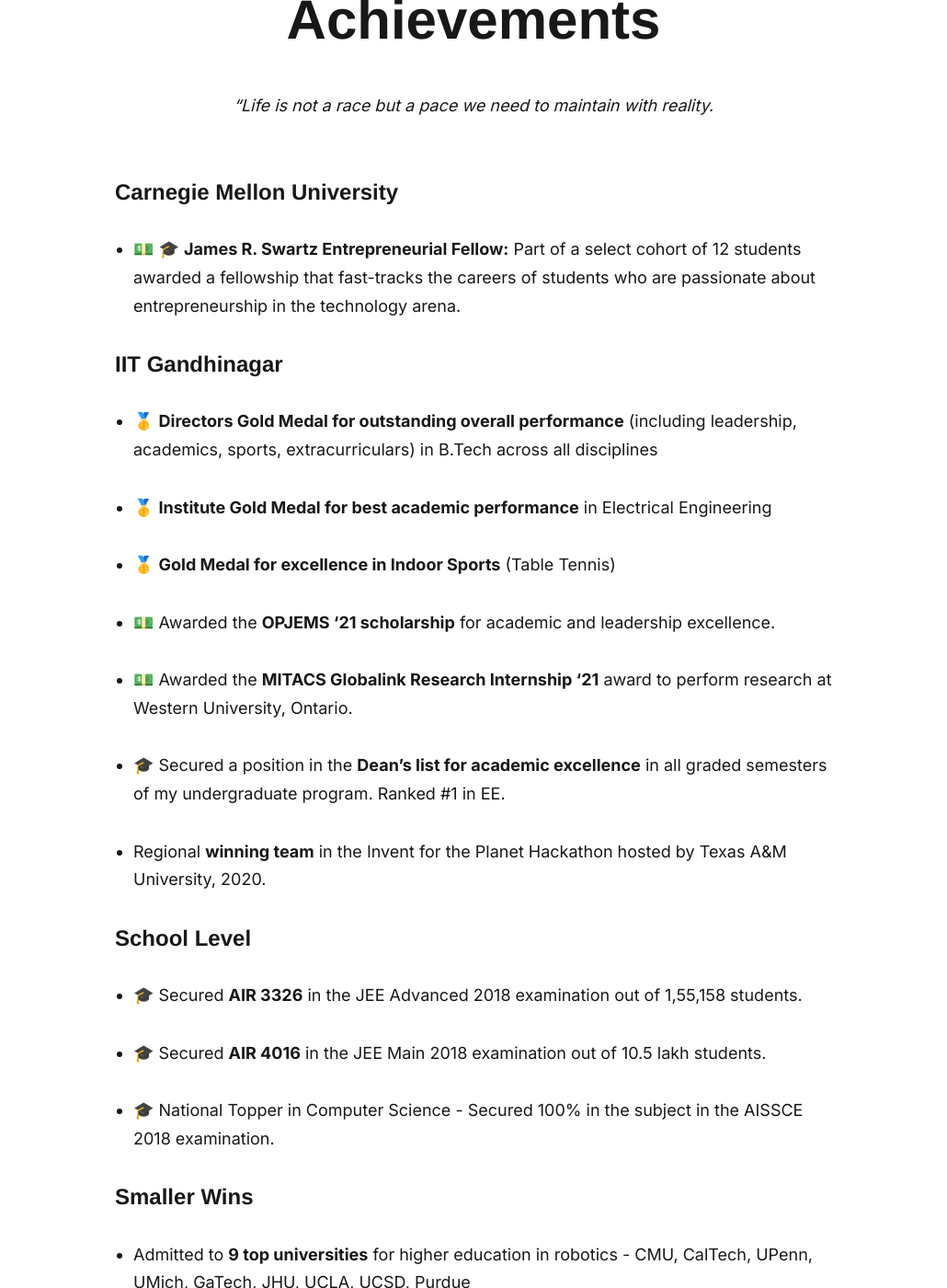
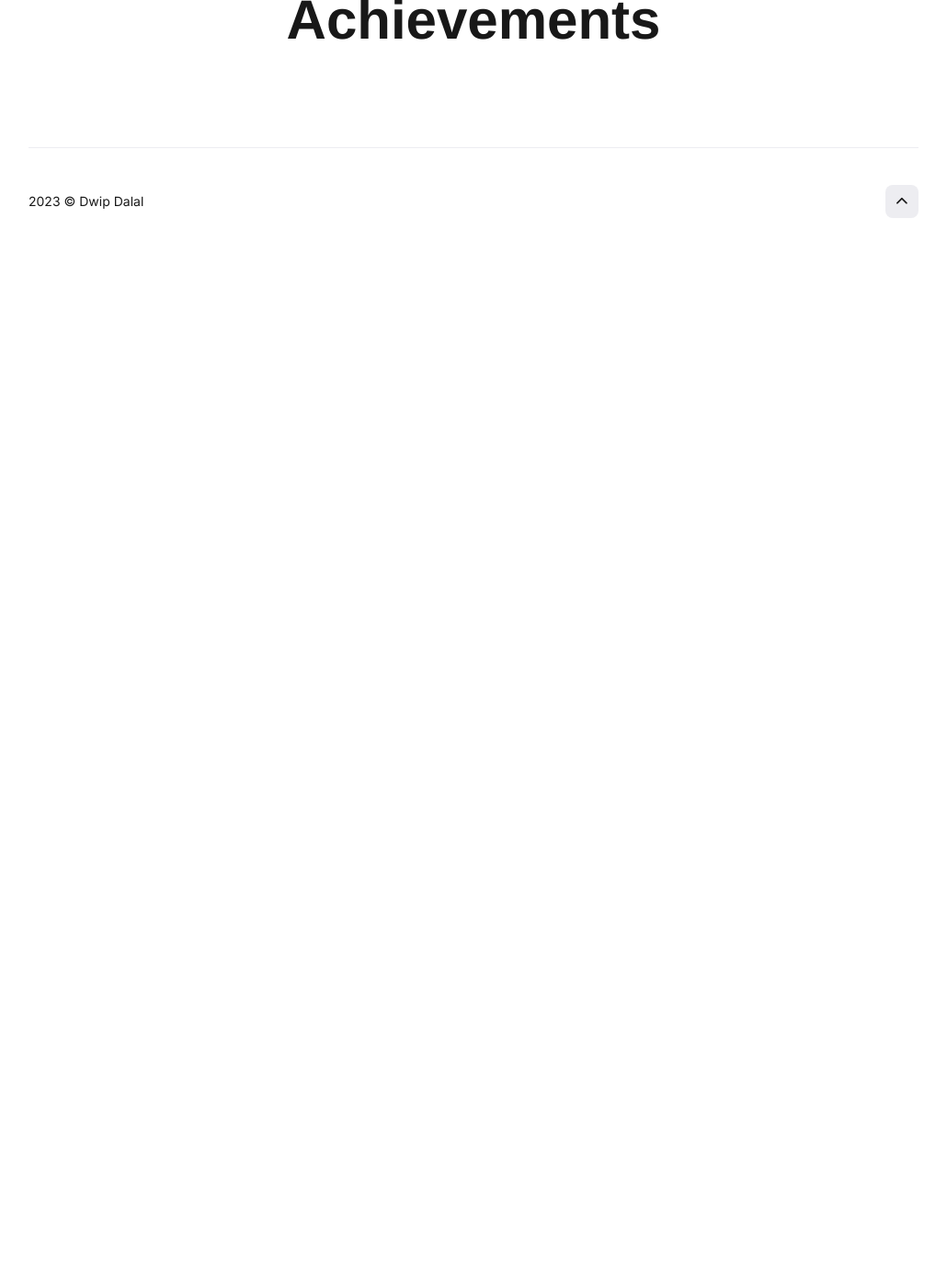
Before and after one commit to imgreattt/imgreattt.github.io, a Jekyll site: the page built from _pages/achievements.md, in a window 1280 px wide and 1400 px high, scrolled down 208 px. Shown: the whole window at 92% size, without its empty margins (125-1155 px from the left). Built offline with Jekyll 4.4.1, drawn with Linux system fonts in a browser that asks for light colours; nearby versions of some CDN libraries; some web fonts are replaced; after the commit the page ends 900 px from its top, so only the background shows below that; some of the changed text lies outside the part shown.

Commit message:
Add files via upload

```diff
--- a/_data/settings.yml
+++ b/_data/settings.yml
@@ -90,7 +90,7 @@
 # Projects Settings
 projects__settings:
   projects__title: My Works
-  projects__description: Some uber cool things I've done in the past...
+  # projects__description: Some uber cool things I've done in the past...
 
 
 #-------------------------------
--- a/_pages/achievements.md
+++ b/_pages/achievements.md
@@ -3,14 +3,14 @@
 title: Achievements
 permalink: /achievements/
 ---
-
+<!--
 <center><i>“Life is not a race but a pace we need to maintain with reality.</i></center>
 
 <br>
 
 ### Carnegie Mellon University
 
-- 💵 🎓 **James R. Swartz Entrepreneurial Fellow:** Part of a select cohort of 12 students awarded a fellowship that fast-tracks the careers of students who are passionate about entrepreneurship in the technology arena.
+- 💵 🎓 **James R. Swartz Entrepreneurial Fellow:** Uff of a select cohort of 12 students awarded a fellowship that fast-tracks the careers of students who are passionate about entrepreneurship in the technology arena.
 
 ### IIT Gandhinagar
 
@@ -48,4 +48,4 @@
 
 - Top 32 of 3342 teams in HCL Hack IITK 2020, a national level cybersecurity hackathon.
 
-- Selected for Invention Factory@IITGN, 2019!
+- Selected for Invention Factory@IITGN, 2019! -->
```
Also changed, not shown: _pages/nonacademic.md (+4 -4 lines), _pages/research.md (+2 -2 lines).
